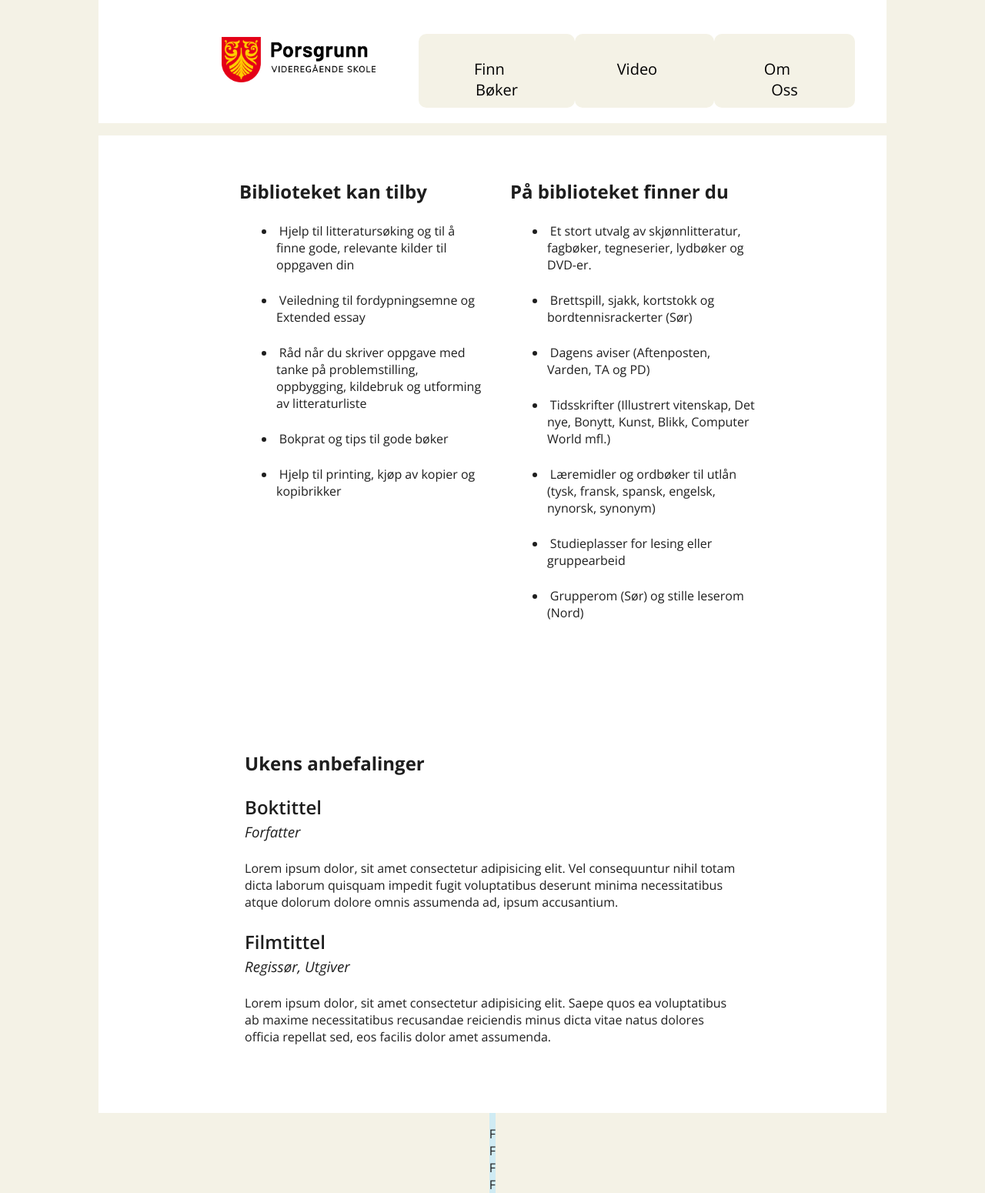
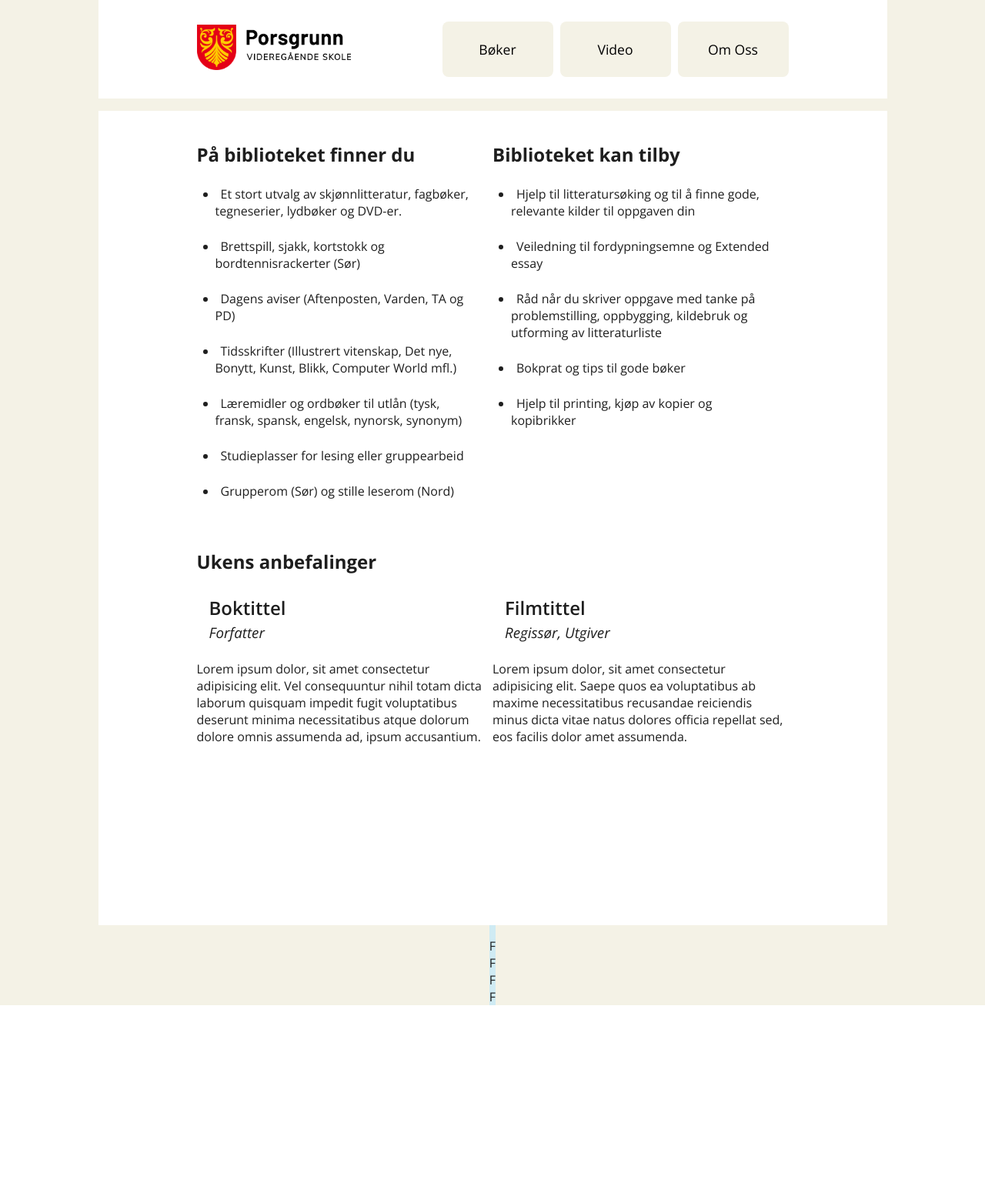
Before and after one commit to havardnyboe/Informasjonsteknologi-1, a PHP site: page /43-46/PVSbibliotek/index.html in a window 1280 px wide. Shown: the whole page at 77% size. After the commit the page ends 1306 px from the top, so only its background shows below. Run offline with PHP 8.4, Linux system fonts and the light colour scheme.

Commit message:
Added files

```diff
--- a/43-46/PVSbibliotek/css/style.css
+++ b/43-46/PVSbibliotek/css/style.css
@@ -34,21 +34,20 @@ nav ul {
     flex-direction: column;
     justify-content: space-evenly;
     align-items: center;
-    margin: 1.75rem 0;
     width: 100%;
     list-style: none;
-    height: 22rem;
 }
 
 nav ul li {
     display: flex;
     justify-content: center;
+    align-items: center;
     width: 16rem;
     height: 4rem;
     background-color: #F4F2E6;
     padding: 1rem 1rem;
+    margin-top: 1.5rem;
     border-radius: 10px;
-    text-align: center;
 }
 
 nav ul li:hover {
@@ -59,13 +58,9 @@ nav ul li:hover {
 nav ul li a {
     color: black;
     text-decoration: none;
-    padding: 1rem 58px;
     font-size: 1.25rem;
 
 }
-
-/* nav ul li a:hover {
-} */
 
 main {
     background-color: white;
@@ -75,19 +70,15 @@ section {
     padding: 1rem 0;
     border-radius: 10px;
     width: 96%;
-    margin: 1rem auto;
-    padding-bottom: 3rem;
+    margin: 0rem auto;
+    padding-bottom: 1.5rem;
 }
 
-li {
+ul.p-list li {
     list-style-position: inside;
-    padding-left: 4rem;
-    text-indent: -1.2rem;
+    padding-left: 2rem;
+    text-indent: -1rem;
     margin-top: 1.5rem;
-}
-
-ul {
-    margin-bottom: 3rem;
 }
 
 h1,
@@ -122,8 +113,8 @@ footer {
 
     header {
         display: grid;
-        grid-template-columns: 10rem auto 10rem;
-        width: 80vw;
+        grid-template-columns: 8rem auto 8rem;
+        width: 1025px;
         margin-bottom: 1rem;
     }
 
@@ -137,7 +128,7 @@ footer {
         justify-content: space-between;
         align-items: center;
         width: 100%;
-        height: 10rem;
+        height: 8rem;
         padding-top: 0;
         margin: 0;
     }
@@ -145,22 +136,75 @@ footer {
     nav ul {
         flex-direction: row;
         justify-content: space-between;
-        width: 35vw;
+        width: 450px;
+        height: 2rem;
+
+    }
+
+    nav ul li {
+        width: 9rem;
+        height: 4.5rem;
+        background-color: #F4F2E6;
+        padding: 0rem 0rem;
+        margin: 0;
+        border-radius: 8px;
+    }
+
+    nav ul li a {
+        display: flex;
+        align-items: center;
+        justify-content: center;
+        width: 100%;
+        height: 100%;
+        font-size: 1.1rem;
     }
 
     main {
         display: grid;
-        width: 80vw;
-        grid-template-columns: 10rem 4fr 4fr 10rem;
+        width: 1025px;
+        grid-template-columns: 8rem 4fr 4fr 8rem;
+        grid-template-rows: 1fr 1fr;
+    }
+
+    section {
+        margin: 0;
+    }
+
+    h1,
+    h2,
+    h3,
+    p {
+        margin: 1.5rem 0;
+    }
+
+    ul.p-list li {
+        padding-left: 1.5rem;
+        text-indent: -1rem;
+    }
+
+    #anbefaling {
+        display: flex;
+        flex-direction: row;
+        flex-wrap: wrap;
+        width: 100%;
+        height: 1rem;
+    }
+
+    #anbefaling h1 {
+        width: 100%;
+    }
+
+    #anbefaling article {
+        width: 50%;
     }
 
     #bib-kan-tilby {
-        grid-column: 2/3;
+        grid-column: 3/4;
         grid-row: 1/2;
     }
 
     #bib-finner-du {
-        grid-column: 3/4;
+        grid-column: 2/3;
         grid-row: 1/2;
     }
 
@@ -168,5 +212,4 @@ footer {
         grid-column: 2/4;
         grid-row: 2/3;
     }
-
 }
--- a/43-46/PVSbibliotek/index.html
+++ b/43-46/PVSbibliotek/index.html
@@ -18,7 +18,7 @@
         <nav class="header-nav">
             <a href="index.html"><img class="logo" src="./img/porsgrunn-vgs.png" alt="porsgrunn-vgs"></a>
             <ul>
-                <li><a href="#">Finn Bøker</a></li>
+                <li><a href="#">Bøker</a></li>
                 <li><a href="#">Video</a></li>
                 <li><a href="#">Om Oss</a></li>
             </ul>
@@ -28,17 +28,18 @@
     <main>
         <section id="bib-kan-tilby">
             <h1>Biblioteket kan tilby</h1>
-            <ul>
+            <ul class="p-list">
                 <li>Hjelp til litteratursøking og til å finne gode, relevante kilder til oppgaven din</li>
                 <li>Veiledning til fordypningsemne og Extended essay</li>
-                <li>Råd når du skriver oppgave med tanke på problemstilling, oppbygging, kildebruk og utforming av litteraturliste</li>
+                <li>Råd når du skriver oppgave med tanke på problemstilling, oppbygging, kildebruk og utforming av
+                    litteraturliste</li>
                 <li>Bokprat og tips til gode bøker</li>
                 <li>Hjelp til printing, kjøp av kopier og kopibrikker</li>
             </ul>
         </section>
         <section id="bib-finner-du">
             <h1>På biblioteket finner du</h1>
-            <ul>
+            <ul class="p-list">
                 <li>Et stort utvalg av skjønnlitteratur, fagbøker, tegneserier, lydbøker og DVD-er.</li>
                 <li>Brettspill, sjakk, kortstokk og bordtennisrackerter (Sør)</li>
                 <li>Dagens aviser (Aftenposten, Varden, TA og PD)</li>
@@ -53,12 +54,16 @@
             <article id="book-recommendation">
                 <h2 class="title-heading">Boktittel</h2>
                 <h3 class="author-heading">Forfatter</h3>
-                <p>Lorem ipsum dolor, sit amet consectetur adipisicing elit. Vel consequuntur nihil totam dicta laborum quisquam impedit fugit voluptatibus deserunt minima necessitatibus atque dolorum dolore omnis assumenda ad, ipsum accusantium.</p>
+                <p>Lorem ipsum dolor, sit amet consectetur adipisicing elit. Vel consequuntur nihil totam dicta laborum
+                    quisquam impedit fugit voluptatibus deserunt minima necessitatibus atque dolorum dolore omnis
+                    assumenda ad, ipsum accusantium.</p>
             </article>
             <article id="movie-recommendation">
                 <h2 class="title-heading">Filmtittel</h2>
                 <h3 class="author-heading">Regissør, Utgiver</h3>
-                <p>Lorem ipsum dolor, sit amet consectetur adipisicing elit. Saepe quos ea voluptatibus ab maxime necessitatibus recusandae reiciendis minus dicta vitae natus dolores officia repellat sed, eos facilis dolor amet assumenda.</p>
+                <p>Lorem ipsum dolor, sit amet consectetur adipisicing elit. Saepe quos ea voluptatibus ab maxime
+                    necessitatibus recusandae reiciendis minus dicta vitae natus dolores officia repellat sed, eos
+                    facilis dolor amet assumenda.</p>
             </article>
         </section>
     </main>
```
